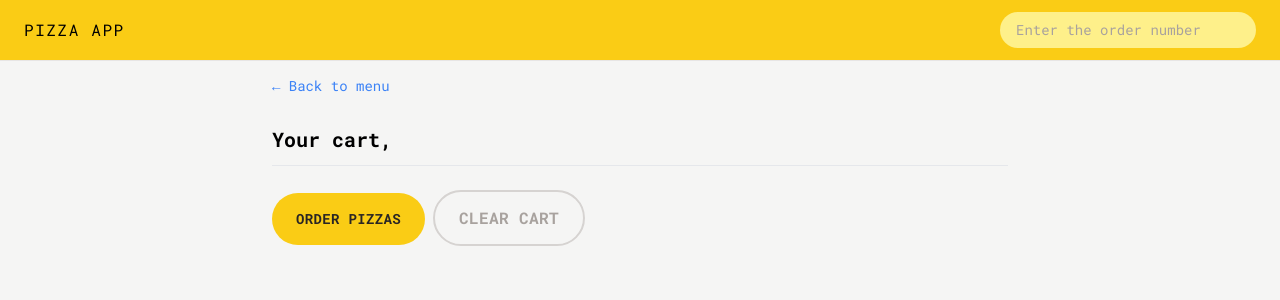
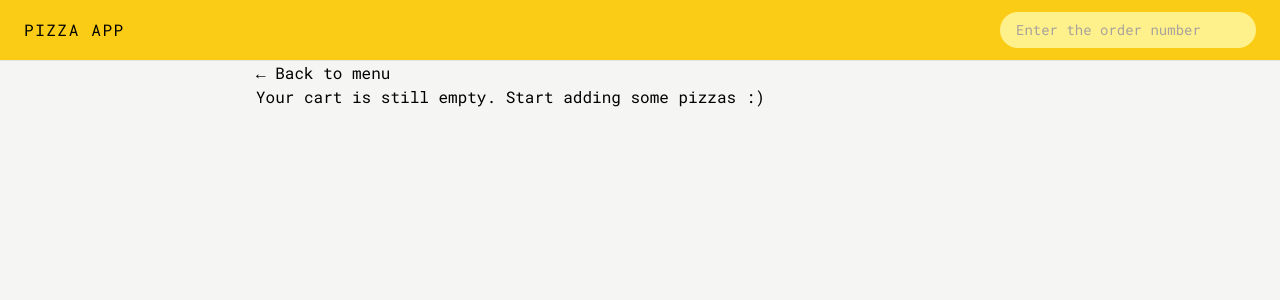
Before and after one commit to sahil-sth/pizza-order, a React (Vite) app: page /cart in a window 1280 px wide. Shown: the top 300 px of the page. Built offline with nearby package versions, Linux system fonts and the light colour scheme.

Commit message:
Return empty cart when the cart is empty

```diff
--- a/src/features/cart/Cart.jsx
+++ b/src/features/cart/Cart.jsx
@@ -2,13 +2,19 @@ import { Link } from "react-router-dom";
 import LinkButton from "../../ui/LinkButton";
 import Button from "../../ui/Button";
 import CartItem from "./CartItem";
-import { useSelector } from "react-redux";
-import { getCart } from "./cartSlice";
+import { useSelector, useDispatch } from "react-redux";
+import { clearCart, getCart } from "./cartSlice";
 import { getUsername } from "../user/userSlice";
+import EmptyCart from "./EmptyCart";
 
 function Cart() {
   const cart = useSelector(getCart);
   const username = useSelector(getUsername);
+  const dispatch = useDispatch();
+  // check if the cart is empty, if it is empty then return EmptyCart
+  if (cart.length === 0) {
+    return <EmptyCart />;
+  }
   return (
     <div className="px-4 py-3">
       <LinkButton to="/menu">&larr; Back to menu</LinkButton>
@@ -23,7 +29,15 @@ function Cart() {
         <Button type="primary" to="/order/new">
           Order pizzas
         </Button>
-        <Button type="secondary">Clear cart</Button>
+        <Button
+          type="secondary"
+          onClick={() => {
+            console.log("Clear cart button clicked");
+            dispatch(clearCart());
+          }}
+        >
+          Clear cart
+        </Button>
       </div>
     </div>
   );
```
